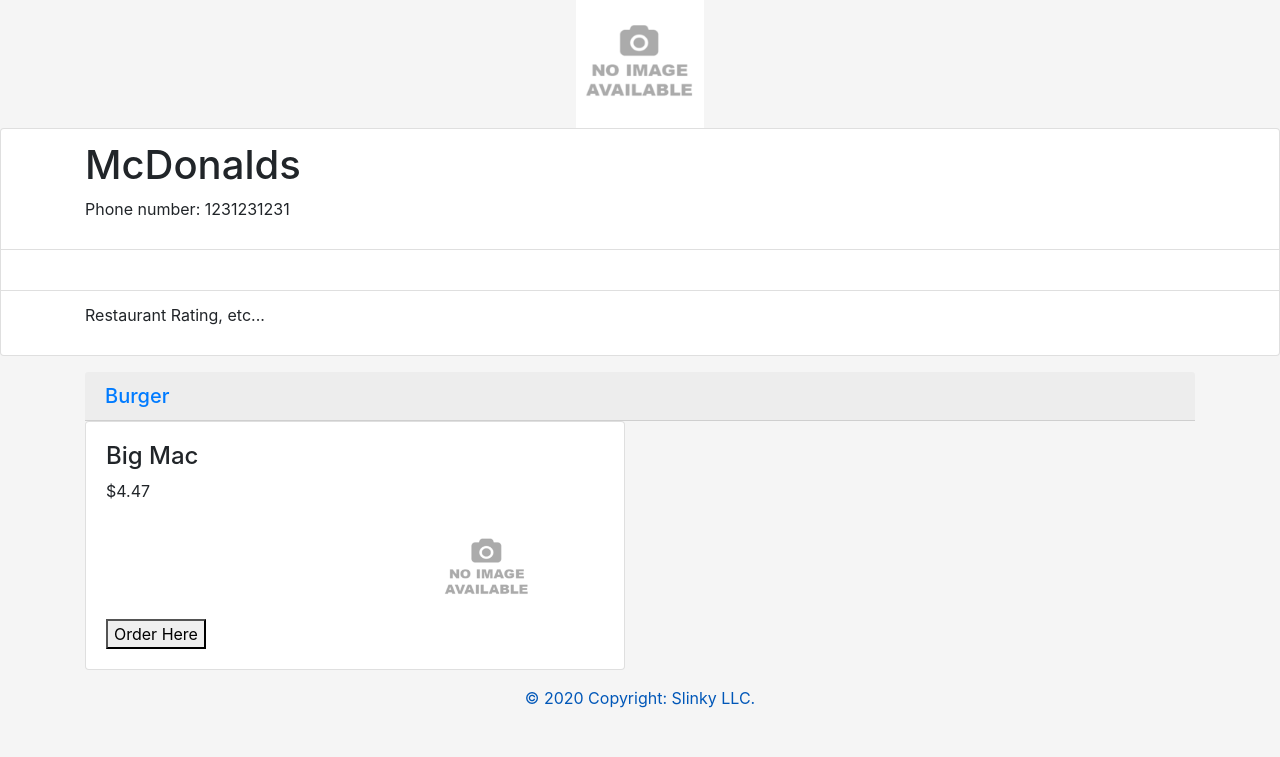
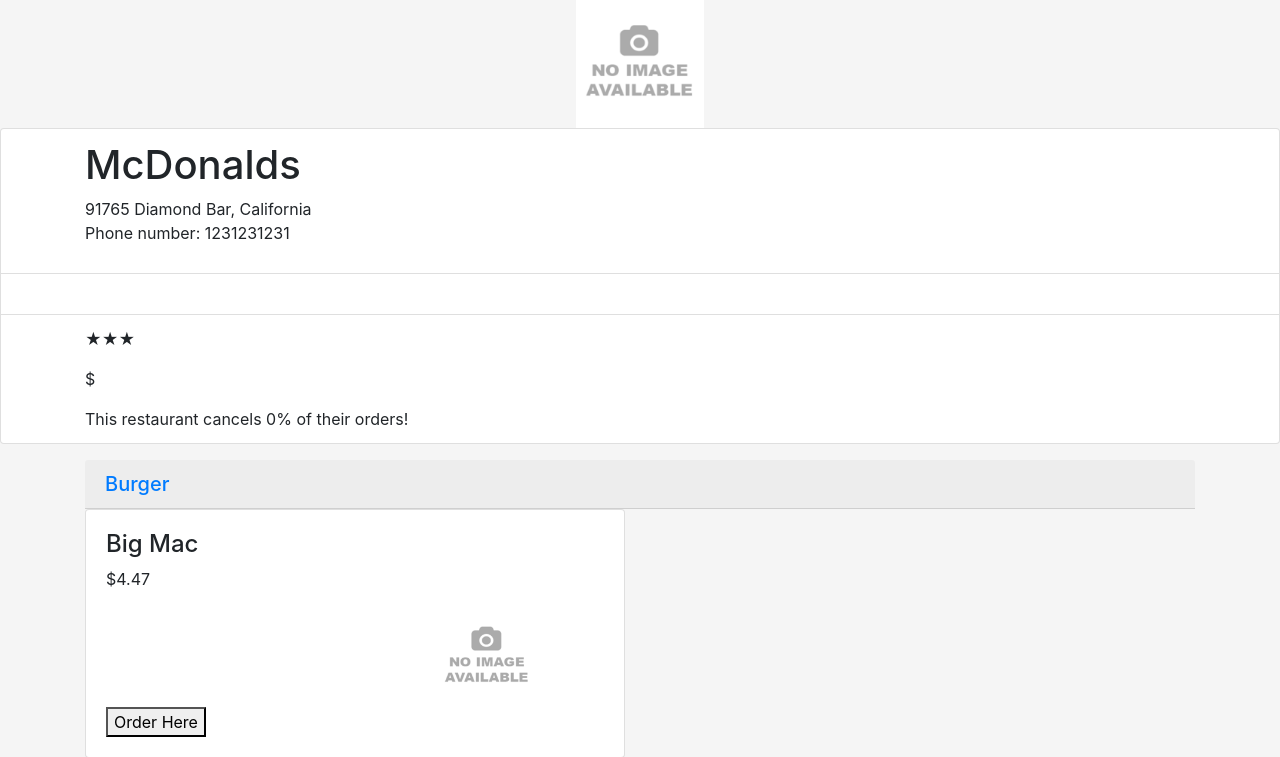
Before and after one commit to NTCalkins/cs-4800-project, a Django app: page /restaurant/1/menu in a window 1280 px wide. Shown: the part 16-773 px from the top of the page. Before the commit the page ends 724 px from the top, so only its background shows below. Run offline with Django 3.2, Linux system fonts and the light colour scheme; a user stored in the database is signed in; data comes from the database, SQL or seed files in the repository; both versions use the stored data as it was after the commit; parts of the project's set-up code (start-up, migrations or seed data) failed here and were passed over; some libraries are stand-ins or nearby versions.

Commit message:
Added functionality to see % of orders cancelled by a restaurant

```diff
--- a/eaterie/models.py
+++ b/eaterie/models.py
@@ -153,6 +153,17 @@ class Restaurant(models.Model):
 
     def get_user(self):
         return self.user
+
+    def get_orders(self):
+        return Order.objects.filter(restaurant=self)
+
+    def get_cancelled_orders_percentage(self):
+        orders = self.get_orders()
+        total_orders = orders.count()
+        cancel_orders = orders.filter(order_cancelled=True).count()
+        if cancel_orders == 0:
+            return 0
+        return (cancel_orders/total_orders * 100)
 
     def get_average_price(self):
         categories = MenuCategory.objects.filter(restaurant=self)
--- a/slinky/settings/base_settings.py
+++ b/slinky/settings/base_settings.py
@@ -20,7 +20,7 @@ BASE_DIR = os.path.dirname(os.path.dirname(os.path.dirname(os.path.abspath(__fil
 STATIC_URL = "/static/"
 #
 # # For non-react files
-STATIC_ROOT = os.path.join(BASE_DIR, "static")
+#
 
 # For react files
 # STATIC_ROOT = os.path.join(BASE_DIR, "frontend/gui/build/static")
--- a/slinky/settings/production.py
+++ b/slinky/settings/production.py
@@ -19,6 +19,7 @@ DATABASES = {
 }
 
 # media files: media, GIFs, videos, etc.
+STATIC_ROOT = os.path.join(BASE_DIR, "static")
 MEDIA_URL = '/static/media/'
 MEDIA_ROOT = os.path.join(BASE_DIR, 'static/media')
 
--- a/templates/eaterie/restaurant_menu.html
+++ b/templates/eaterie/restaurant_menu.html
@@ -14,8 +14,9 @@
         <li class="list-group-item">
             <div class="container">
                 <h1>{{ restaurant.get_name }}</h1>
+                {{ restaurant.get_zip_code.get_zip_city_state }}
                 {% if restaurant.get_address %}
-                <p>Address: {{ restaurant.get_address }} </p>
+                <p>{{ restaurant.get_address }} </p>
                 {% endif %}
                 <p>Phone number: {{ restaurant.get_phone_number }}</p>
             </div>
@@ -27,7 +28,13 @@
         </li>
         <li class="list-group-item">
             <div class="container">
-                <p>Restaurant Rating, etc...</p>
+                <p>
+                    {{ restaurant.get_food_quality }}
+                </p>
+                <p>
+                    {{ restaurant.get_average_price }}
+                </p>
+                    This restaurant cancels {{ restaurant.get_cancelled_orders_percentage|floatformat }}% of their orders!
             </div>
 
         </li>
```
Also changed, not shown: slinky/settings/development.py (+3 -4 lines), db.sqlite3.
